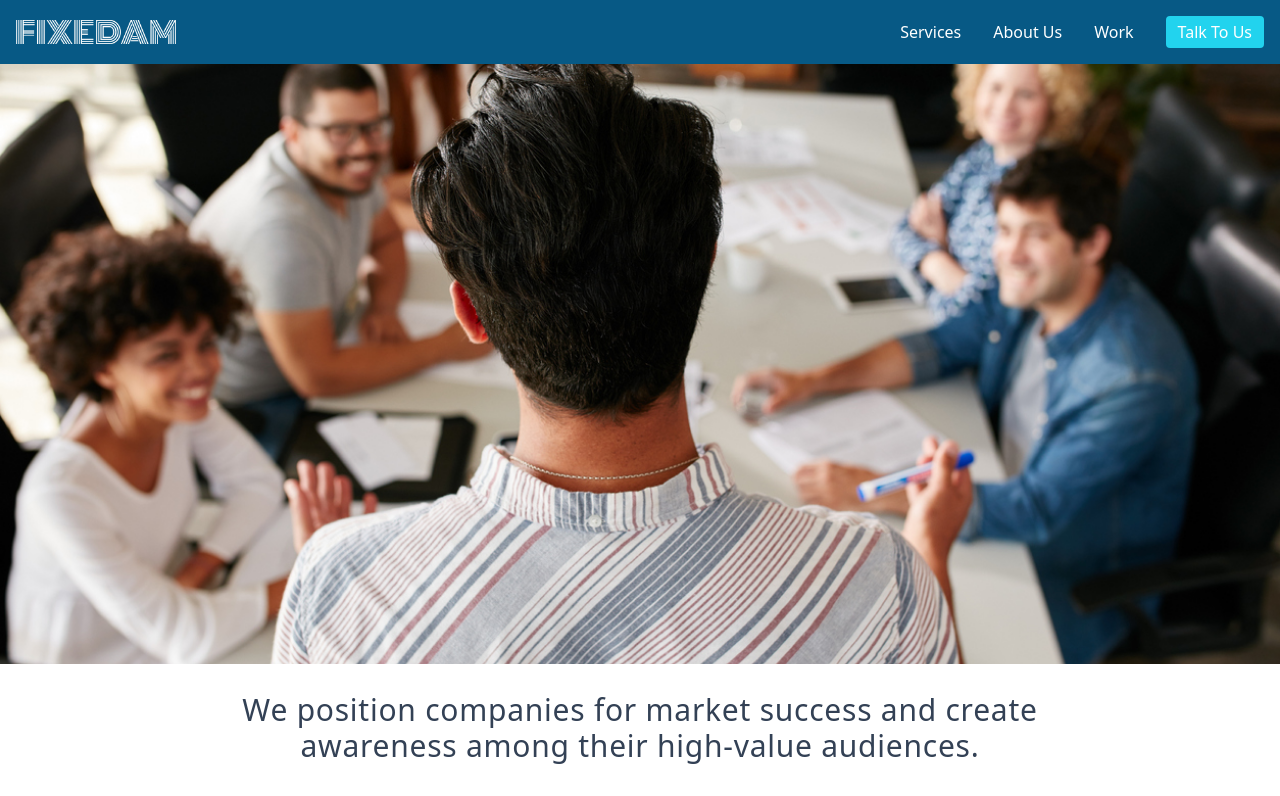
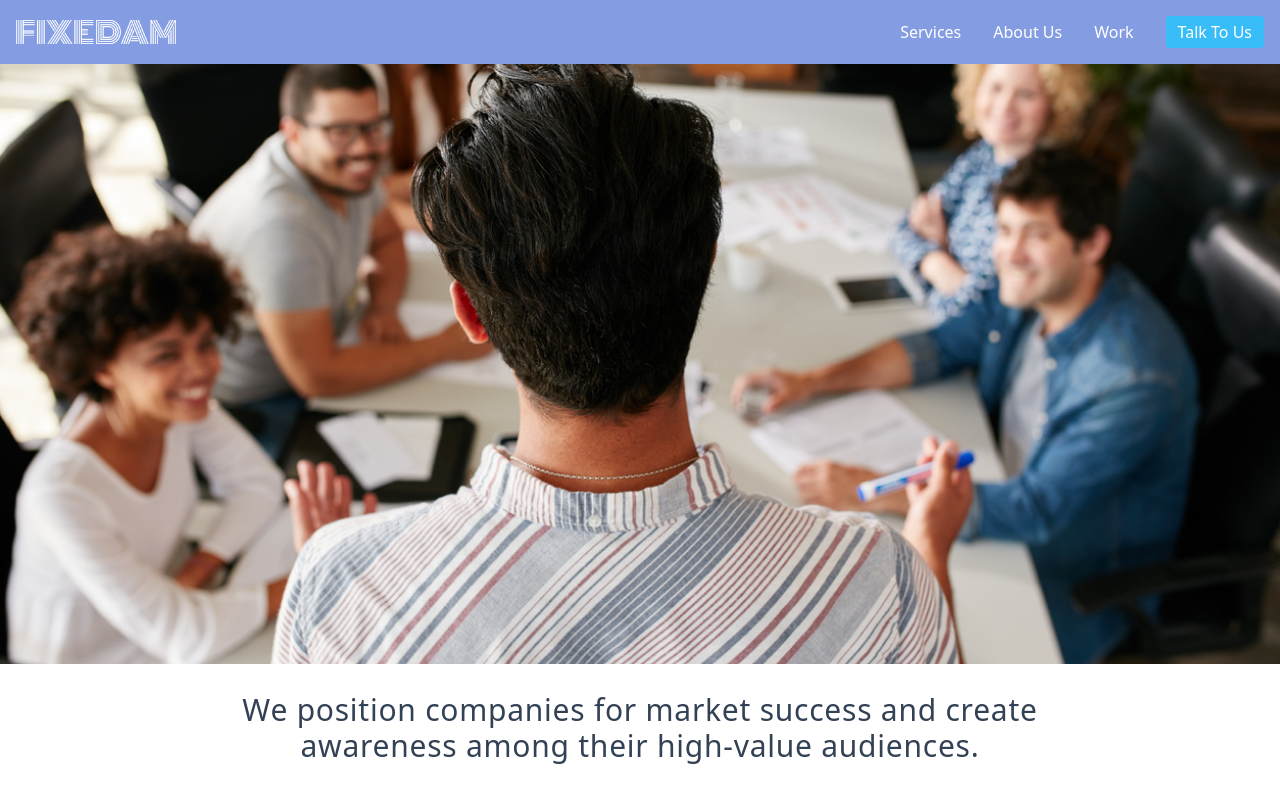
Before and after one commit to appzaib/Pliocio, a Next.js app: page / in a window 1280 px wide. Shown: the top 796 px of the page. Built offline with nearby package versions, Linux system fonts and the light colour scheme.

Commit message:
Change Header Color

```diff
--- a/components/Header.js
+++ b/components/Header.js
@@ -2,28 +2,28 @@ import Link from "next/link";
 
 function Header() {
   return (
-    <header className="text-white sticky top-0 z-10 bg-sky-800">
+    <header className="text-white sticky top-0 z-10 bg-[#849de2]">
       <div className="container mx-auto flex flex-wrap p-4 flex-col md:flex-row items-center">
         <Link
           href={"/"}
-          className="flex title-font font-medium items-center text-sky-900 mb-4 md:mb-0"
+          className="flex title-font font-medium items-center mb-4 md:mb-0"
         >
           <img src="logo.png" height="60px" width="160px" alt="" />
         </Link>
         <nav className="md:ml-auto flex flex-wrap items-center text-base justify-center">
-          <Link href={"/services"} className="mr-8 hover:text-sky-500">
+          <Link href={"/services"} className="mr-8 hover:text-[#b1c2f2]">
             Services
           </Link>
-          <Link href={"/about"} className="mr-8 hover:text-sky-500">
+          <Link href={"/about"} className="mr-8 hover:text-[#b1c2f2]">
             About Us
           </Link>
-          <Link href={""} className="mr-8 hover:text-sky-500">
+          <Link href={""} className="mr-8 hover:text-[#b1c2f2]">
             Work
           </Link>
         </nav>
         <Link
           href={"/contact"}
-          className="inline-flex items-center bg-cyan-400 border-0 py-1 px-3 focus:outline-none hover:bg-cyan-500 rounded text-base mt-4 md:mt-0"
+          className="inline-flex items-center bg-sky-400 border-0 py-1 px-3 focus:outline-none hover:bg-sky-500 rounded text-base mt-4 md:mt-0"
         >
           Talk To Us
         </Link>
```
